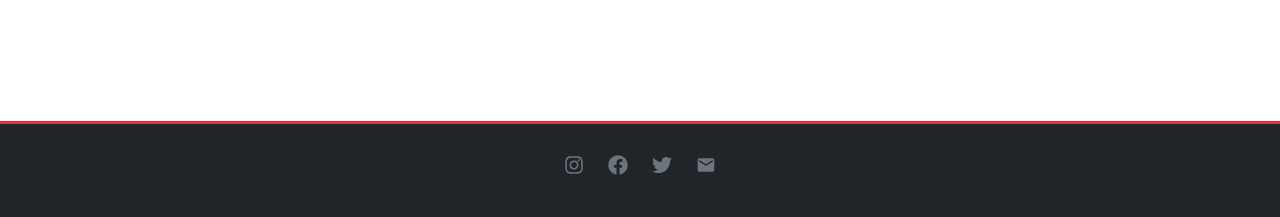
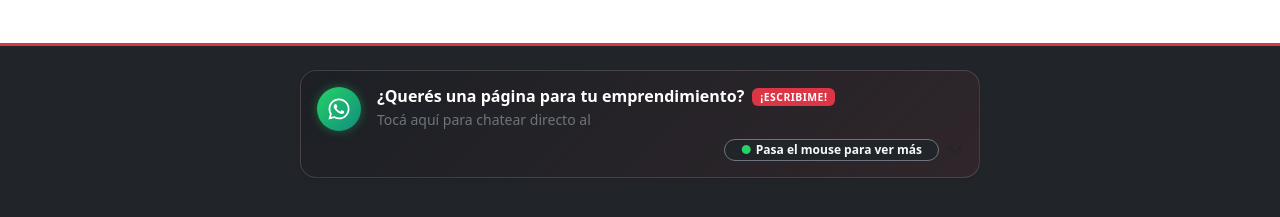
Before and after one commit to nicorromero/VentasProductosCongelados, a React (Vite) app in the folder Frontend/: page /productos/inactivos in a window 1280 px wide. Shown: the part 561-778 px from the top of the page. Built offline with nearby package versions, Linux system fonts and the light colour scheme; no server answers; sample sign-in values are in the browser's storage.

Commit message:
agregue un link hacia mi chat de whatsapp para clientes que busquen tener su propia pagina

```diff
--- a/Frontend/src/components/Footer.jsx
+++ b/Frontend/src/components/Footer.jsx
@@ -1,15 +1,180 @@
-import { FaInstagram, FaFacebook, FaTwitter } from 'react-icons/fa';
-import { MdEmail } from 'react-icons/md';
+import { useState } from 'react';
+import { FaWhatsapp, FaRocket, FaLaptopCode, FaCogs, FaArrowRight, FaChevronDown } from 'react-icons/fa';
 
 function Footer() {
+    const [isHovered, setIsHovered] = useState(false);
+
+    const whatsappNumber = '5493442654872';
+    const whatsappMessage = encodeURIComponent(
+        '¡Hola! Vi el cartel en tu web y me gustaría consultar sobre una página web, software de gestión o automatizaciones para mi negocio.'
+    );
+    const whatsappUrl = `https://wa.me/${whatsappNumber}?text=${whatsappMessage}`;
+
     return (
         <footer className="bg-dark text-center py-4 mt-auto" style={{ borderTop: '3px solid #dc3545' }}>
-            <div className="d-flex justify-content-center gap-4 mb-3 fs-5">
-                <a href="#" className="text-secondary text-decoration-none" style={{ transition: 'opacity 0.2s' }} aria-label="Instagram"><FaInstagram /></a>
-                <a href="#" className="text-secondary text-decoration-none" style={{ transition: 'opacity 0.2s' }} aria-label="Facebook"><FaFacebook /></a>
-                <a href="#" className="text-secondary text-decoration-none" style={{ transition: 'opacity 0.2s' }} aria-label="Twitter"><FaTwitter /></a>
-                <a href="#" className="text-secondary text-decoration-none" style={{ transition: 'opacity 0.2s' }} aria-label="Email"><MdEmail /></a>
+            <div className="container d-flex justify-content-center mb-3">
+                <a
+                    href={whatsappUrl}
+                    target="_blank"
+                    rel="noopener noreferrer"
+                    className="text-decoration-none"
+                    style={{
+                        maxWidth: '680px',
+                        width: '100%',
+                        cursor: 'pointer',
+                    }}
+                    onMouseEnter={() => setIsHovered(true)}
+                    onMouseLeave={() => setIsHovered(false)}
+                    aria-label="Contacto por WhatsApp para desarrollo web y software de gestión"
+                >
+                    <div
+                        className="rounded-4 p-3 text-start position-relative shadow-sm"
+                        style={{
+                            background: isHovered
+                                ? 'linear-gradient(135deg, rgba(28, 32, 37, 0.98) 0%, rgba(25, 135, 84, 0.16) 100%)'
+                                : 'linear-gradient(135deg, rgba(28, 32, 37, 0.92) 0%, rgba(220, 53, 69, 0.08) 100%)',
+                            border: isHovered ? '2px solid #25D366' : '1px solid rgba(255, 255, 255, 0.14)',
+                            boxShadow: isHovered
+                                ? '0 10px 25px -5px rgba(37, 211, 102, 0.3), 0 0 15px rgba(37, 211, 102, 0.2)'
+                                : '0 4px 12px rgba(0, 0, 0, 0.3)',
+                            transform: isHovered ? 'translateY(-3px)' : 'translateY(0)',
+                            transition: 'all 0.35s cubic-bezier(0.4, 0, 0.2, 1)',
+                        }}
+                    >
+                        {/* Cabecera principal llamativa */}
+                        <div className="d-flex align-items-center justify-content-between gap-2 flex-wrap">
+                            <div className="d-flex align-items-center gap-3">
+                                <div
+                                    className="d-flex align-items-center justify-content-center rounded-circle flex-shrink-0"
+                                    style={{
+                                        width: '44px',
+                                        height: '44px',
+                                        background: 'linear-gradient(135deg, #25D366 0%, #128C7E 100%)',
+                                        color: '#fff',
+                                        boxShadow: isHovered
+                                            ? '0 0 16px rgba(37, 211, 102, 0.7)'
+                                            : '0 0 10px rgba(37, 211, 102, 0.4)',
+                                        transition: 'box-shadow 0.3s ease',
+                                    }}
+                                >
+                                    <FaWhatsapp size={24} />
+                                </div>
+                                <div>
+                                    <h6 className="mb-0 fw-bold text-white d-flex align-items-center gap-2 fs-6 flex-wrap">
+                                        ¿Querés una página para tu emprendimiento?
+                                        <span className="badge bg-danger text-uppercase px-2 py-1" style={{ fontSize: '0.65rem', letterSpacing: '0.5px' }}>
+                                            ¡Escribime!
+                                        </span>
+                                    </h6>
+                                    <span className="text-secondary small">
+                                        Tocá aquí para chatear directo al <strong className="text-light"></strong>
+                                    </span>
+                                </div>
+                            </div>
+
+                            <div className="d-flex align-items-center gap-2 ms-auto">
+                                <span className="badge rounded-pill bg-dark border border-secondary text-light small px-3 py-1 d-none d-sm-inline-flex align-items-center gap-1">
+                                    <span style={{ color: '#25D366' }}>●</span> {isHovered ? '¡Hacé clic para enviar WhatsApp!' : 'Pasa el mouse para ver más'}
+                                </span>
+                                <FaChevronDown
+                                    className="text-muted"
+                                    style={{
+                                        transform: isHovered ? 'rotate(180deg)' : 'rotate(0deg)',
+                                        transition: 'transform 0.3s ease',
+                                    }}
+                                />
+                            </div>
+                        </div>
+
+                        {/* Contenido desplegable con información llamativa */}
+                        <div
+                            style={{
+                                maxHeight: isHovered ? '480px' : '0px',
+                                opacity: isHovered ? 1 : 0,
+                                overflow: 'hidden',
+                                transition: 'max-height 0.4s ease, opacity 0.35s ease, margin-top 0.3s ease',
+                                marginTop: isHovered ? '0.85rem' : '0rem',
+                            }}
+                        >
+                            <hr className="border-secondary my-2 opacity-25" />
+
+                            <div
+                                className="alert p-2 mb-3 rounded-3 text-white"
+                                style={{
+                                    background: 'rgba(37, 211, 102, 0.12)',
+                                    border: '1px solid rgba(37, 211, 102, 0.3)',
+                                }}
+                            >
+                                <small className="d-flex align-items-center gap-2 fw-medium">
+                                    <span className="badge bg-success">Botón de contacto</span>
+                                    <span>Hacé clic en este cartel para abrir el chat de WhatsApp y coordinar tu proyecto.</span>
+                                </small>
+                            </div>
+
+                            <p className="text-light small mb-2 fw-semibold">
+                                Llevá tu negocio al siguiente nivel tecnológico:
+                            </p>
+
+                            <div className="row g-2 mb-3">
+                                <div className="col-12 col-md-4">
+                                    <div
+                                        className="p-2 rounded-3 h-100"
+                                        style={{ background: 'rgba(255, 255, 255, 0.05)', border: '1px solid rgba(255, 255, 255, 0.08)' }}
+                                    >
+                                        <div className="d-flex align-items-center gap-2 text-info fw-bold small mb-1">
+                                            <FaLaptopCode />
+                                            <span>Webs & E-Commerce</span>
+                                        </div>
+                                        <p className="text-secondary small mb-0" style={{ fontSize: '0.78rem' }}>
+                                            Catálogos de venta, tiendas virtuales y landing pages veloces y adaptadas a celulares.
+                                        </p>
+                                    </div>
+                                </div>
+
+                                <div className="col-12 col-md-4">
+                                    <div
+                                        className="p-2 rounded-3 h-100"
+                                        style={{ background: 'rgba(255, 255, 255, 0.05)', border: '1px solid rgba(255, 255, 255, 0.08)' }}
+                                    >
+                                        <div className="d-flex align-items-center gap-2 text-warning fw-bold small mb-1">
+                                            <FaRocket />
+                                            <span>Software de Gestión</span>
+                                        </div>
+                                        <p className="text-secondary small mb-0" style={{ fontSize: '0.78rem' }}>
+                                            Control de stock, registro de ventas, cuentas corrientes y reportes inteligentes a medida.
+                                        </p>
+                                    </div>
+                                </div>
+
+                                <div className="col-12 col-md-4">
+                                    <div
+                                        className="p-2 rounded-3 h-100"
+                                        style={{ background: 'rgba(255, 255, 255, 0.05)', border: '1px solid rgba(255, 255, 255, 0.08)' }}
+                                    >
+                                        <div className="d-flex align-items-center gap-2 text-success fw-bold small mb-1">
+                                            <FaCogs />
+                                            <span>Automatizaciones</span>
+                                        </div>
+                                        <p className="text-secondary small mb-0" style={{ fontSize: '0.78rem' }}>
+                                            Automatizá el flujo de tu negocio: menos tareas repetitivas, cero errores y más ventas.
+                                        </p>
+                                    </div>
+                                </div>
+                            </div>
+
+                            <div className="d-flex justify-content-between align-items-center flex-wrap gap-2 pt-1">
+                                <span className="text-white-50 small" style={{ fontSize: '0.8rem' }}>
+                                    <em>Soluciones personalizadas pensadas para hacer crecer tu emprendimiento.</em>
+                                </span>
+                                <span className="btn btn-sm btn-success fw-bold px-3 py-1 rounded-pill d-inline-flex align-items-center gap-1 shadow-sm">
+                                    Enviar WhatsApp <FaArrowRight size={12} />
+                                </span>
+                            </div>
+                        </div>
+                    </div>
+                </a>
             </div>
+
             <p className="text-muted small mb-0">© {new Date().getFullYear()} KE · PERNIL — Todos los derechos reservados</p>
         </footer>
     );
```
